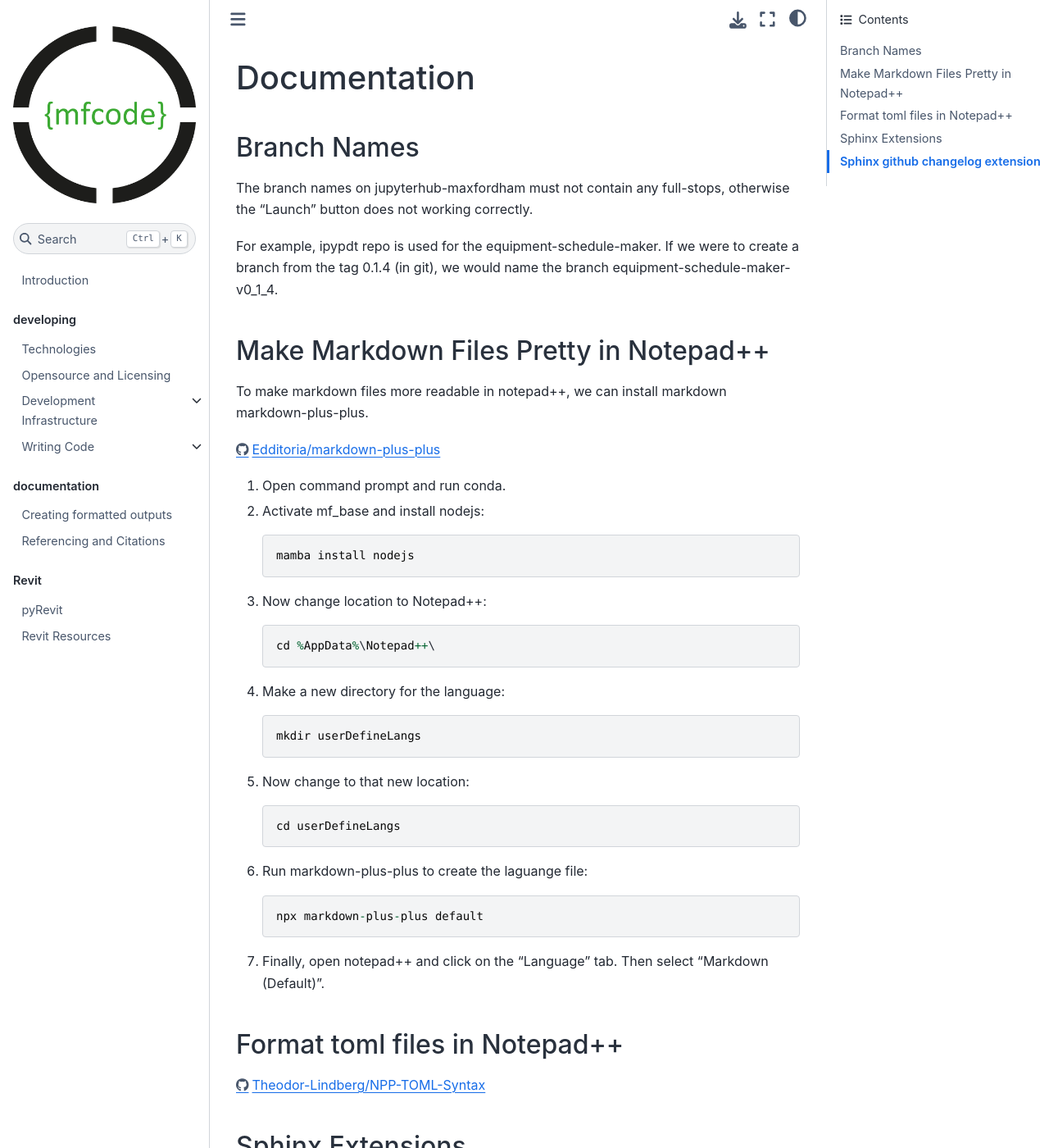
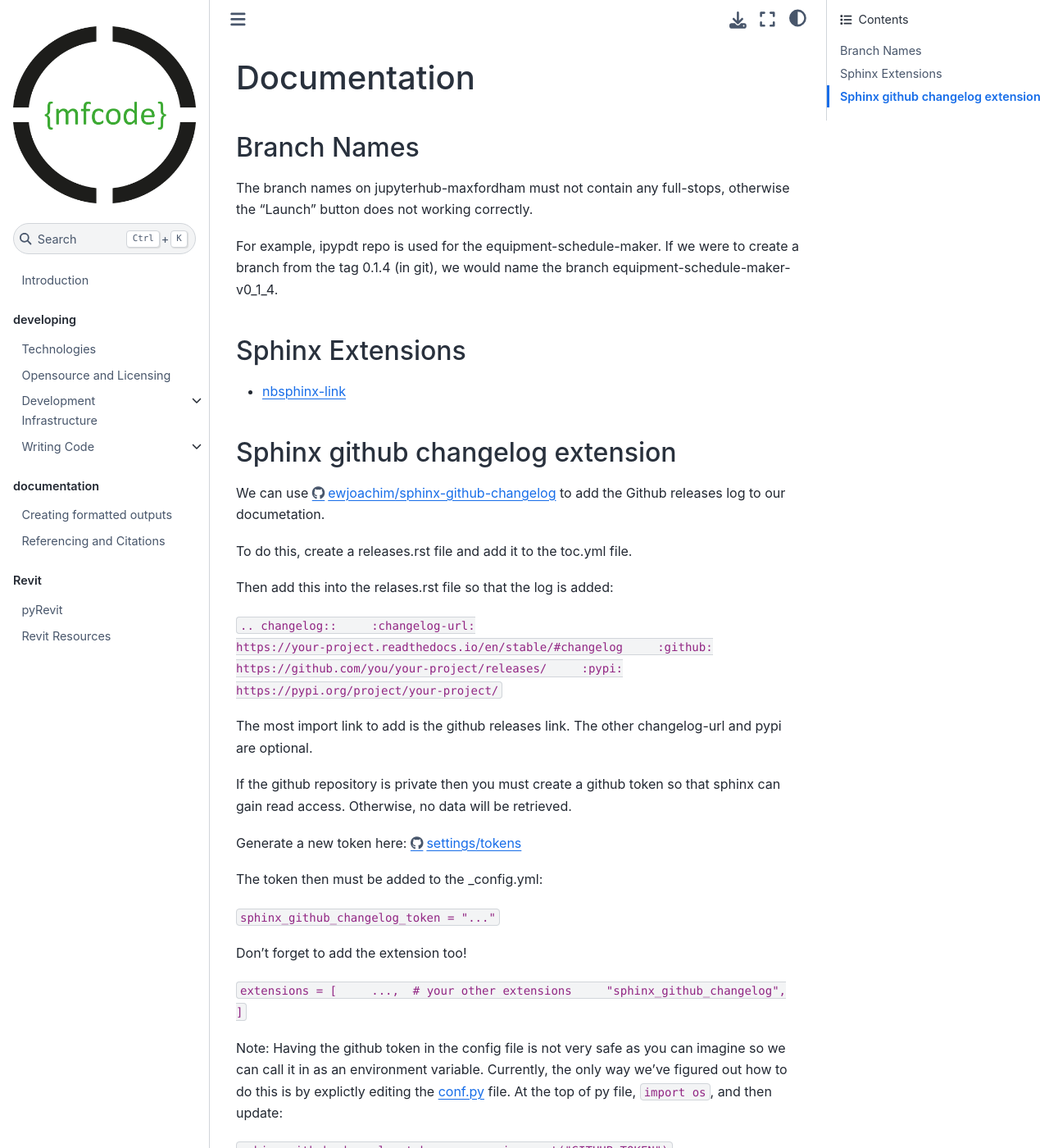
Before and after one commit to maxfordham/mxf-code-docs, a Jupyter Book: the page built from book/docs/documentation.md, in a window 1280 px wide and 1400 px high. Shown: the whole window at 82% size. Built offline with Jupyter Book 1.0.4 settings and Sphinx 7.4.7 and the Sphinx Book theme 1.1.4, drawn with Linux system fonts in a browser that asks for light colours; pages that are not in the unit, such as notebooks, are missing from menus.

Commit message:
update envsetup document (most important) - add pixi - add gh cli commands - link to vscode and notepad++ setup

````diff
--- a/book/docs/documentation.md
+++ b/book/docs/documentation.md
@@ -6,40 +6,6 @@ The branch names on jupyterhub-maxfordham must not contain any full-stops, other
 
 For example, ipypdt repo is used for the equipment-schedule-maker. If we were to create a branch from the tag 0.1.4 (in git), we would
 name the branch equipment-schedule-maker-v0_1_4.
-
-## Make Markdown Files Pretty in Notepad++
-
-To make markdown files more readable in notepad++, we can install markdown markdown-plus-plus.
-
-https://github.com/Edditoria/markdown-plus-plus
-
-1. Open command prompt and run conda.
-2. Activate mf_base and install nodejs:
-	```
-	mamba install nodejs
-	```
-3. Now change location to Notepad++:
-	```
-	cd %AppData%\Notepad++\
-	```
-4. Make a new directory for the language:
-	```
-	mkdir userDefineLangs
-	```
-5. Now change to that new location:
-	```
-	cd userDefineLangs
-	```
-6. Run markdown-plus-plus to create the laguange file:
-	```
-	npx markdown-plus-plus default
-	```
-7. Finally, open notepad++ and click on the "Language" tab. Then select "Markdown (Default)".
-
-## Format toml files in Notepad++
-
-https://github.com/Theodor-Lindberg/NPP-TOML-Syntax
-
 
 ## Sphinx Extensions
 
````
Also changed, not shown: book/docs/developing-envsetup-notepadplusplus.md (added, +23 -0 lines), book/docs/developing-envsetup-vscode.md (added, +70 -0 lines), book/docs/developing-envsetup.md (+69 -31 lines).
